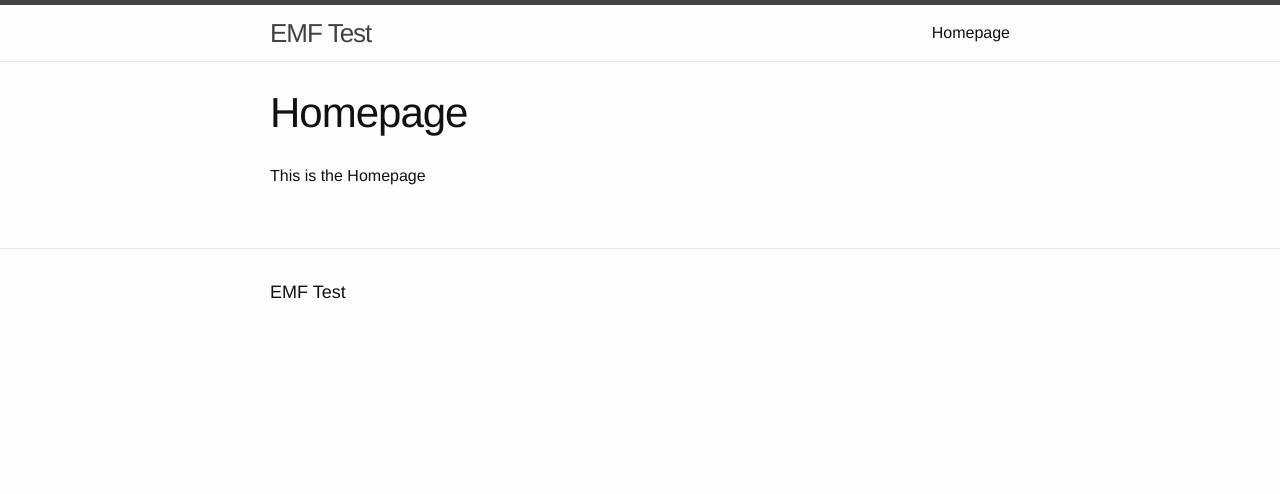
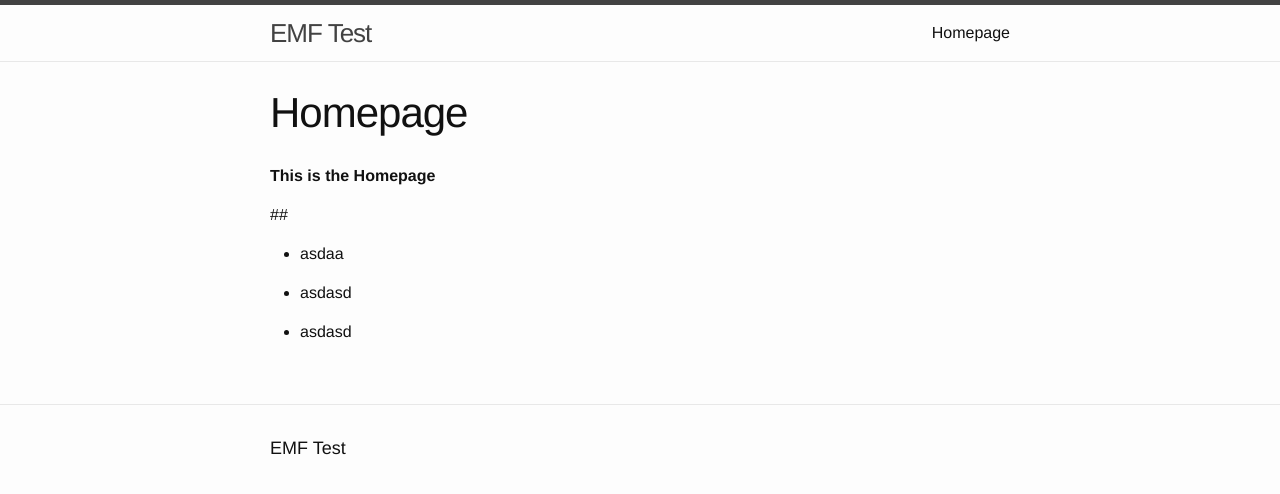
Before and after one commit to harrisonca/emftest, a Jekyll site: the page built from homepage.markdown, in a window 1280 px wide. Shown: the top 494 px of the page. Built offline with Jekyll 4.4.1, drawn with Linux system fonts in a browser that asks for light colours.

Commit message:
Updated Homepage

```diff
--- a/homepage.markdown
+++ b/homepage.markdown
@@ -3,4 +3,12 @@ title: Homepage
 date: 2016-12-08 06:47:00 Z
 ---
 
-This is the Homepage
+**This is the Homepage**
+
+##
+
+* asdaa
+
+* asdasd
+
+* asdasd
```
